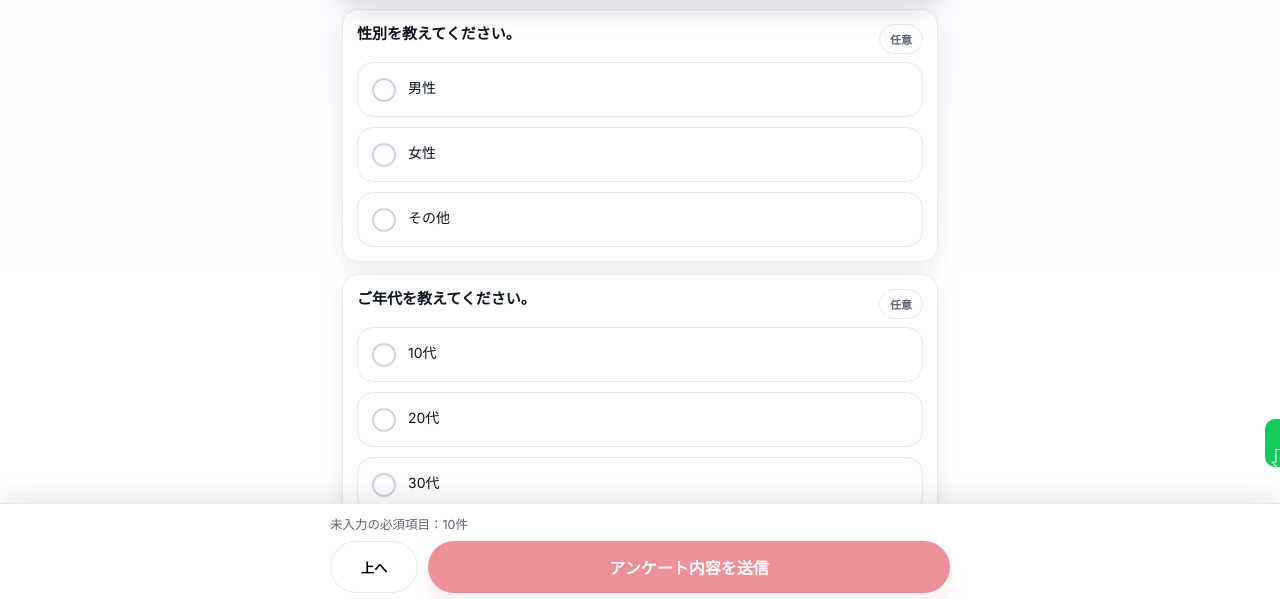
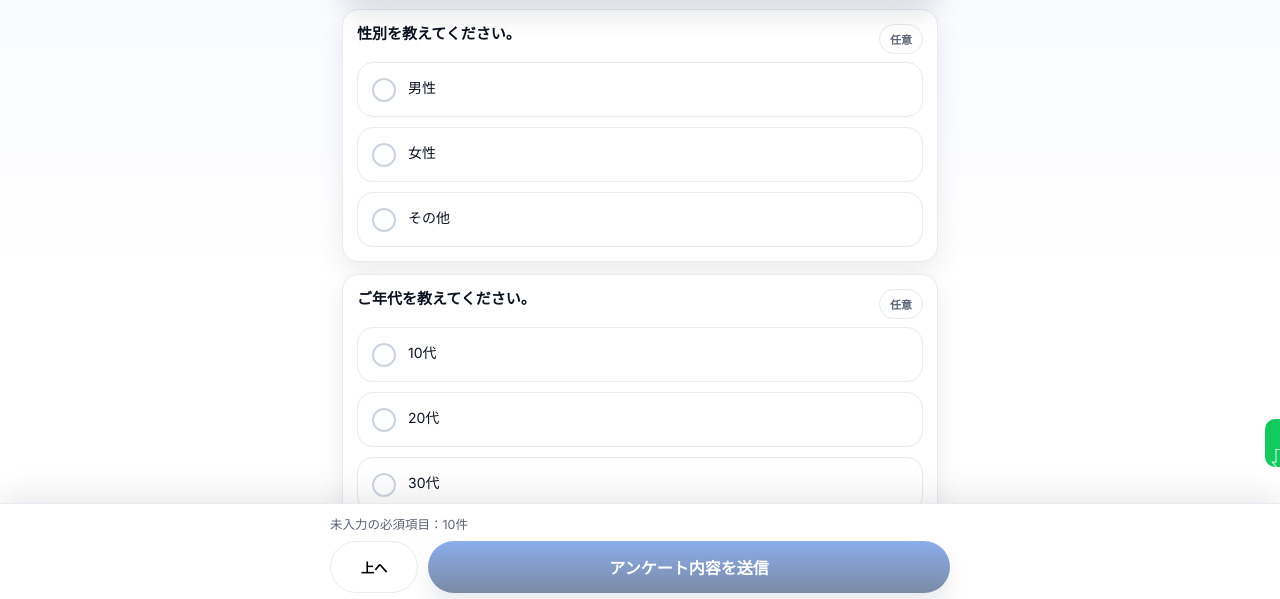
Before and after one commit to KMRa7/yaitahanabusa, a plain HTML site: page index.html in a window 1280 px wide. Shown: the part 197-796 px from the top of the page. Drawn offline with Linux system fonts and the light colour scheme.

Commit message:
Update index.html

```diff
--- a/index.html
+++ b/index.html
@@ -356,15 +356,18 @@
       padding:14px;
       border:none;
       border-radius:999px;
-      background-color:#dc3545;
+
+      /* ←ここが変更（ヘッダーと同系色） */
+      background: linear-gradient(180deg, var(--brand-2), var(--brand));
       color:#fff;
+
       font-size:16px;
       font-weight:900;
       cursor:pointer;
-      box-shadow:0 14px 20px rgba(220,53,69,.16);
+      box-shadow:0 14px 20px rgba(15,43,91,.16);
     }
-    .submit-button:active{transform:translateY(1px)}
-    .submit-button:disabled{opacity:.55; cursor:not-allowed}
+    .submit-button:active{ transform: translateY(1px); }
+    .submit-button:disabled{ opacity:.55; cursor:not-allowed; }
   </style>
 </head>
 
```
